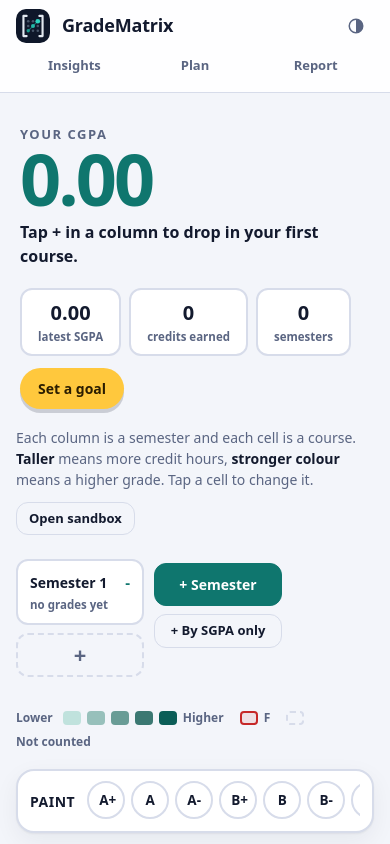
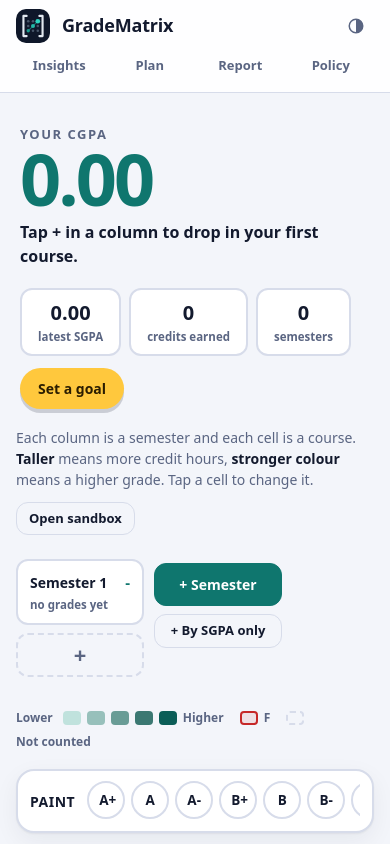
Before and after one commit to mavi-cyber/Riphah-GradeMatrix, a website with bundled scripts: page index.html in a window 390 px wide. Shown: the top 844 px of the page. Built offline with nearby package versions, Linux system fonts and the light colour scheme.

Commit message:
fix: policy link

```diff
--- a/index.html
+++ b/index.html
@@ -45,6 +45,7 @@
             <button class="tab" data-view="insights">Insights</button>
             <button class="tab" data-view="planner">Plan</button>
             <button class="tab" data-view="report">Report</button>
+            <a class="tab policy-tab" href="about.html">Policy</a>
         </nav>
 
         <div class="topnav">
--- a/js/app.js
+++ b/js/app.js
@@ -123,7 +123,7 @@
     $('drawerBackdrop').hidden = !open;
     document.body.classList.toggle('drawer-open', open);
     for (const id of PANELS) $(`view-${id}`).hidden = id !== name;
-    for (const tab of document.querySelectorAll('.tab')) {
+    for (const tab of document.querySelectorAll('.tab[data-view]')) {
         tab.setAttribute('aria-pressed', String(tab.dataset.view === name));
     }
     if (open) $('drawer').scrollTop = 0;
@@ -133,7 +133,7 @@
     const go = name => {
         location.hash = location.hash.slice(1) === name ? '' : name;
     };
-    for (const tab of document.querySelectorAll('.tab')) tab.addEventListener('click', () => go(tab.dataset.view));
+    for (const tab of document.querySelectorAll('.tab[data-view]')) tab.addEventListener('click', () => go(tab.dataset.view));
     $('goalChip').addEventListener('click', () => go('planner'));
     $('drawerClose').addEventListener('click', () => { location.hash = ''; });
     $('drawerBackdrop').addEventListener('click', () => { location.hash = ''; });
--- a/style.css
+++ b/style.css
@@ -237,6 +237,15 @@
     cursor: pointer;
 }
 
+a.tab {
+    text-decoration: none;
+}
+
+/* On wide screens the Policy link sits at the right of the bar instead. */
+.policy-tab {
+    display: none;
+}
+
 .tab:hover {
     color: var(--text);
     background: var(--surface-2);
@@ -1968,6 +1977,10 @@
         display: none;
     }
 
+    .policy-tab {
+        display: inline-block;
+    }
+
     .tab {
         padding: 8px 10px;
         font-size: 13px;
```
